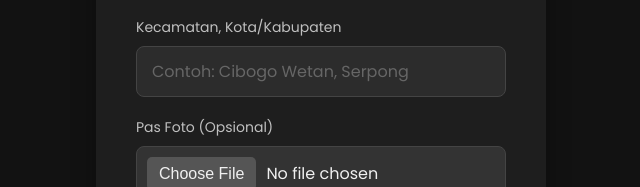
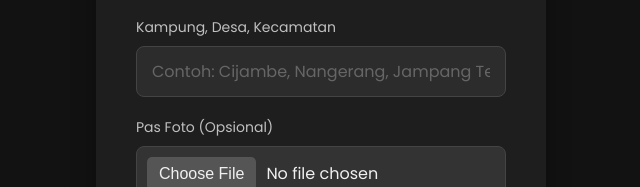
Before and after one commit to ZooNiNe/form-alumni, a plain HTML site: page index.html in a window 1280 px wide. Shown: the part 577-764 px from the top of the page, 319-959 px from the left. Drawn offline with Linux system fonts and the light colour scheme.

Commit message:
Add files via upload

```diff
--- a/index.html
+++ b/index.html
@@ -35,8 +35,8 @@
             </div>
 
             <div class="form-group">
-                <label for="alamat">Kecamatan, Kota/Kabupaten</label>
-                <input type="text" id="alamat" name="alamat" placeholder="Contoh: Cibogo Wetan, Serpong" required>
+                <label for="alamat">Kampung, Desa, Kecamatan</label>
+                <input type="text" id="alamat" name="alamat" placeholder="Contoh: Cijambe, Nangerang, Jampang Tengah" required>
             </div>
 
             <div class="form-group">
```
